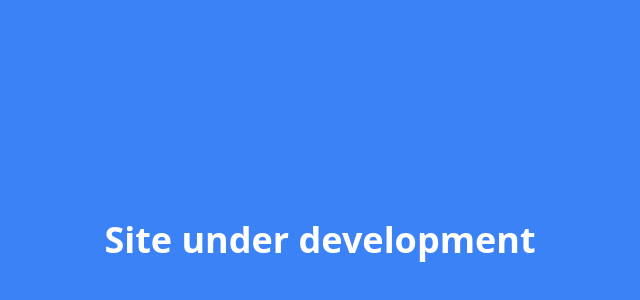
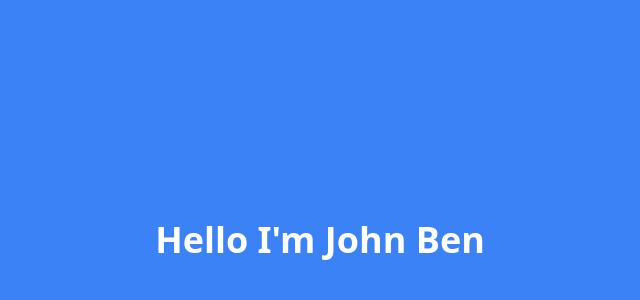
Before and after one commit to nebnhoj/web, a Vue app: page / in a window 1280 px wide. Shown: the part 160-460 px from the top of the page, without its empty margins (320-960 px from the left). Built offline with nearby package versions, Linux system fonts and the light colour scheme.

Commit message:
test vercel

```diff
--- a/src/App.vue
+++ b/src/App.vue
@@ -3,6 +3,6 @@
 
 <template>
   <div class="flex justify-center items-center min-h-screen bg-blue-500 text-white">
-    <h1 class="text-4xl font-bold">Site under development</h1>
+    <h1 class="text-4xl font-bold">Hello I'm John Ben</h1>
   </div>
 </template>
```
